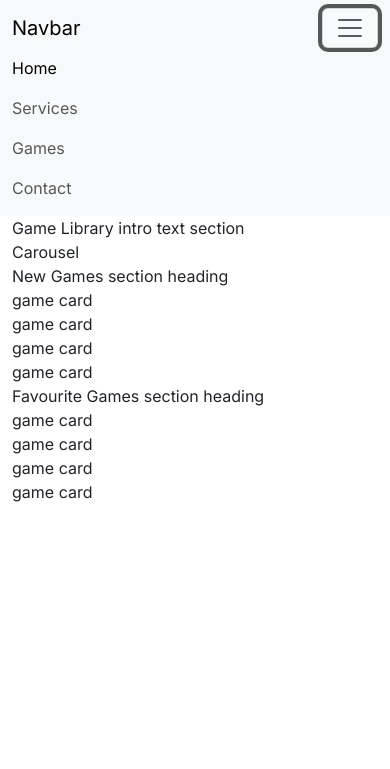
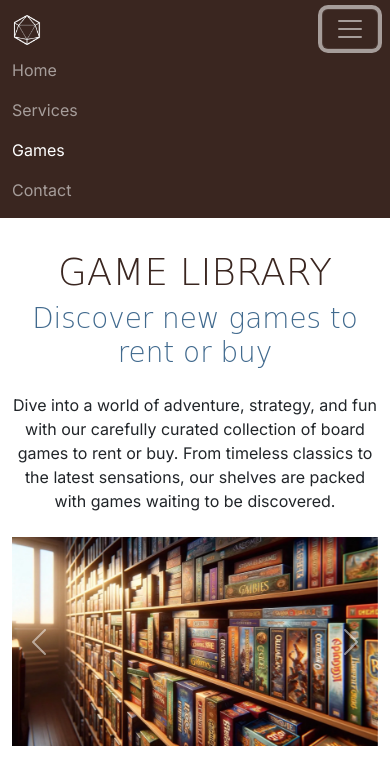
Before and after one commit to dav-noble/boardwalk-games, a plain HTML site: page game-library.html in a window 390 px wide. Both pictures are taken after a click on the button "Toggle navigation". Shown: the top 769 px of the page. Drawn offline with nearby package versions, Linux system fonts and the light colour scheme; a web font is replaced by a local one.

Commit message:
Add navbar and header to game library page

```diff
--- a/game-library.html
+++ b/game-library.html
@@ -25,24 +25,25 @@
 
 <body class="d-flex flex-column min-vh-100">
     <!-- Navigation -->
-    <nav class="navbar navbar-expand-lg bg-body-tertiary">
-        <div class="container-fluid">
-            <a class="navbar-brand" href="index.html">Navbar</a>
-            <button class="navbar-toggler" type="button" data-bs-toggle="collapse"
-                data-bs-target="#navbarSupportedContent" aria-controls="navbarSupportedContent" aria-expanded="false"
-                aria-label="Toggle navigation">
+    <nav id="navbar" class="navbar navbar-expand-lg" data-bs-theme="dark">
+        <div class="container">
+            <a class="navbar-brand" href="index.html">
+                <img src="assets/images/logo-sm-white.png" alt="Boardwalk Games logo" class="logo">
+            </a>
+            <button class="navbar-toggler" type="button" data-bs-toggle="collapse" data-bs-target="#navbarNav"
+                aria-controls="navbarNav" aria-expanded="false" aria-label="Toggle navigation">
                 <span class="navbar-toggler-icon"></span>
             </button>
-            <div class="collapse navbar-collapse" id="navbarSupportedContent">
+            <div class="collapse navbar-collapse" id="navbarNav">
                 <ul class="navbar-nav ms-auto">
                     <li class="nav-item">
-                        <a class="nav-link active" aria-current="page" href="index.html">Home</a>
+                        <a class="nav-link" href="index.html">Home</a>
                     </li>
                     <li class="nav-item">
                         <a class="nav-link" href="#">Services</a>
                     </li>
                     <li class="nav-item">
-                        <a class="nav-link" href="game-library.html">Games</a>
+                        <a class="nav-link active" aria-current="page" href="game-library.html">Games</a>
                     </li>
                     <li class="nav-item">
                         <a class="nav-link" href="#">Contact</a>
@@ -53,10 +54,48 @@
     </nav>
 
     <!-- Header with carousel -->
-    <header class="container">
+    <header id="header" class="container section">
         <div class="row">
-            <div class="col-12 col-xl-6">Game Library intro text section</div>
-            <div class="col-12 col-xl-6">Carousel</div>
+            <div class="col-12 col-xl-6 text-center text-xl-start">
+                <h1 class="display-3">Game Library</h1>
+                <p class="lead display-6 sub-heading-color">Discover new games to rent or buy</p>
+                <p class="my-4">Dive into a world of adventure, strategy, and fun with our carefully curated collection
+                    of board games to rent or buy. From timeless classics to the latest sensations, our shelves are
+                    packed with games waiting to be discovered.</p>
+            </div>
+            <!-- Carousel -->
+            <div class="col-12 col-xl-6">
+                <div id="carouselExampleAutoplaying" class="carousel slide" data-bs-ride="carousel">
+                    <div class="carousel-inner">
+                        <div class="carousel-item active">
+                            <img src="assets/images/game-library-carousel-1.webp" class="d-block w-100"
+                                alt="Bookshelves filled with boardgames">
+                        </div>
+                        <div class="carousel-item">
+                            <img src="assets/images/game-library-carousel-2.webp" class="d-block w-100"
+                                alt="Bookshelves filled with boardgames">
+                        </div>
+                        <div class="carousel-item">
+                            <img src="assets/images/game-library-carousel-3.webp" class="d-block w-100"
+                                alt="Bookshelves filled with boardgames, one man is browsing the shelves">
+                        </div>
+                        <div class="carousel-item">
+                            <img src="assets/images/game-library-carousel-4.webp" class="d-block w-100"
+                                alt="8 board games stacked on top of each other">
+                        </div>
+                    </div>
+                    <button class="carousel-control-prev" type="button" data-bs-target="#carouselExampleAutoplaying"
+                        data-bs-slide="prev">
+                        <span class="carousel-control-prev-icon" aria-hidden="true"></span>
+                        <span class="visually-hidden">Previous</span>
+                    </button>
+                    <button class="carousel-control-next" type="button" data-bs-target="#carouselExampleAutoplaying"
+                        data-bs-slide="next">
+                        <span class="carousel-control-next-icon" aria-hidden="true"></span>
+                        <span class="visually-hidden">Next</span>
+                    </button>
+                </div>
+            </div>
         </div>
     </header>
 
```
Also changed, not shown: index.html (+41 -1 lines).
